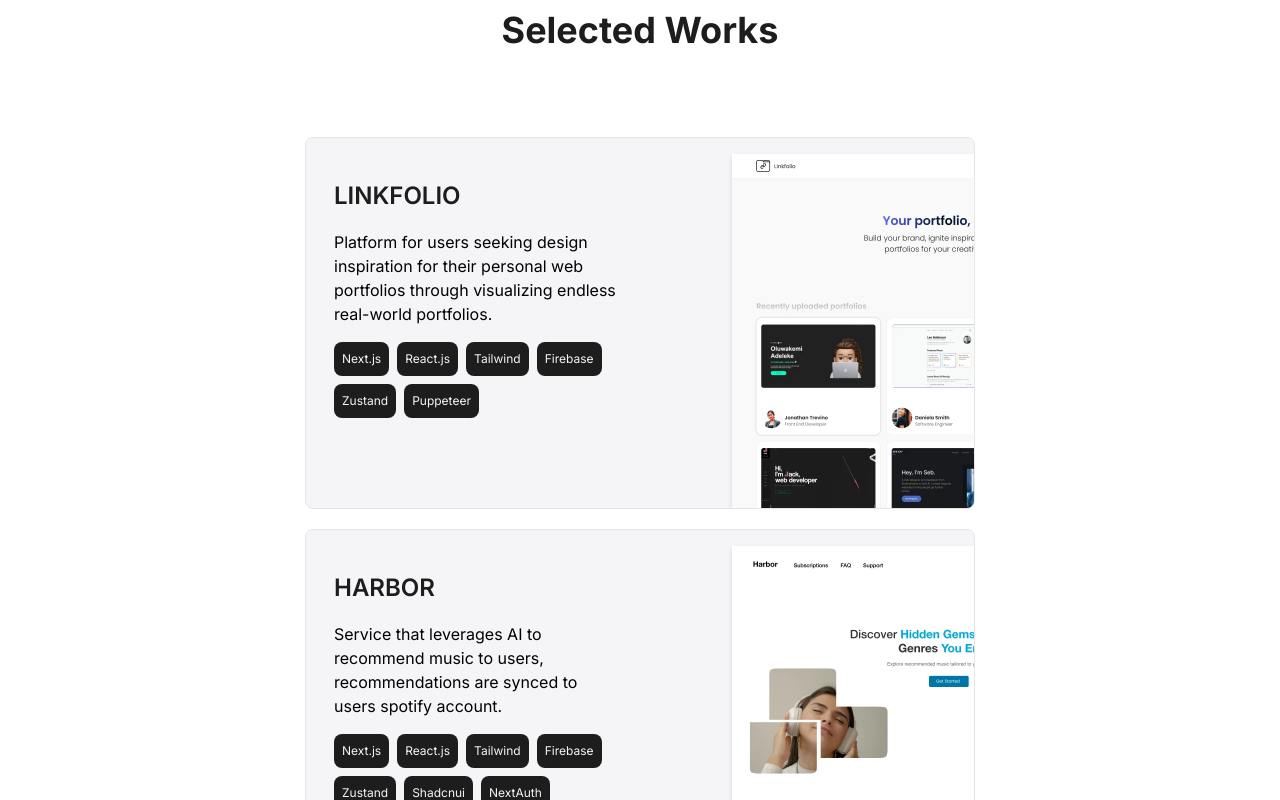
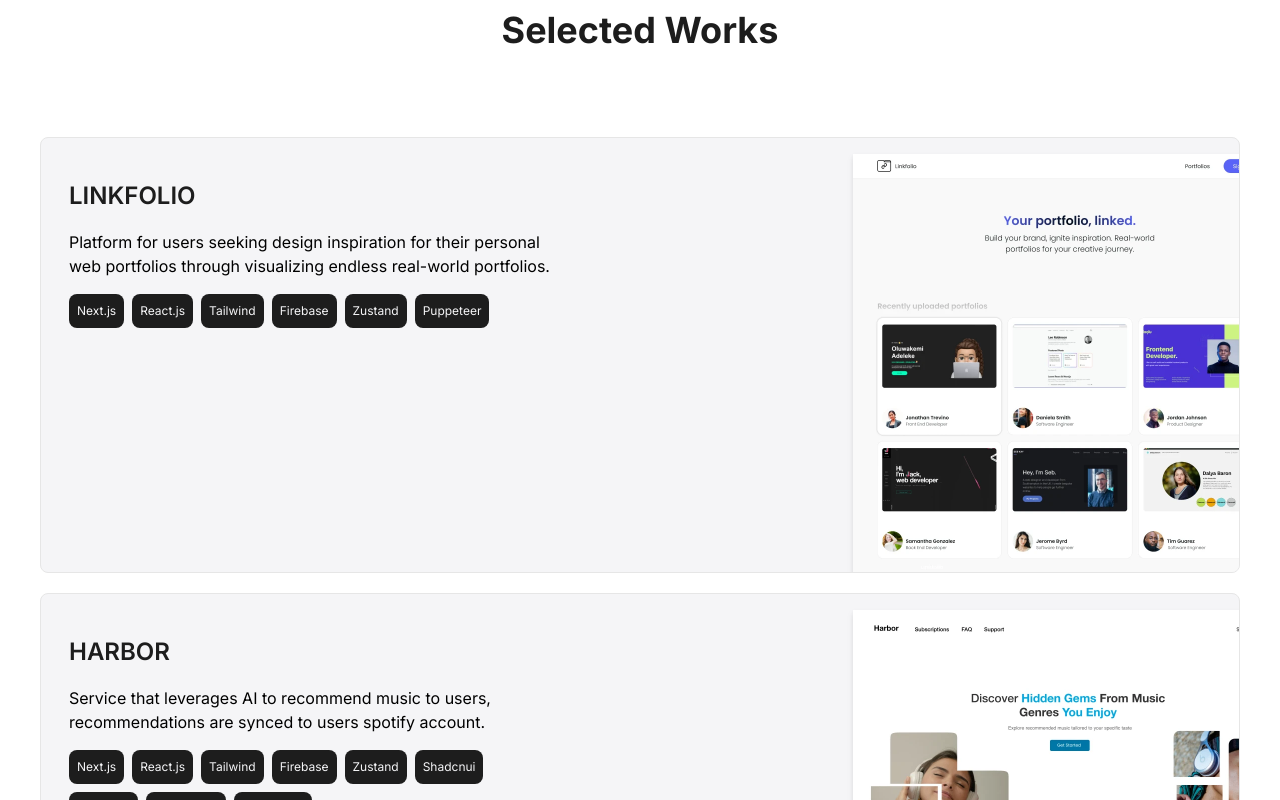
Before and after one commit to yeahimjt/portfolio, a Next.js app: page / in a window 1280 px wide. Shown: the part 1680-2480 px from the top of the page. Built offline with nearby package versions, Linux system fonts and the light colour scheme.

Commit message:
final commit

```diff
--- a/components/sample.tsx
+++ b/components/sample.tsx
@@ -18,10 +18,10 @@ const Sample = (props: Project) => {
     <motion.div
       ref={ref}
       style={{ scale: scaleProgress, opacity: opacityProgress }}
-      className="max-w-[670px] group hover:bg-[color:#E8E8EB] hover:border-[color:#D9D9D9] flex projects:flex-row flex-col  w-full bg-[color:#F5F5F7] overflow-hidden min-h-[372px] relative border border-[color:#E6E6E6] rounded-[8px] cursor-pointer"
+      className="group hover:bg-[color:#E8E8EB] hover:border-[color:#D9D9D9] flex lg:flex-row flex-col w-full bg-[color:#F5F5F7] overflow-hidden min-h-[372px] relative border border-[color:#E6E6E6] rounded-[8px] cursor-pointer"
       onClick={() => router.push(`${props.redirect_link}`)}
     >
-      <section className="projects:w-[345px] space-y-4 px-[28px] py-[40px] relative ">
+      <section className=" space-y-4 px-[28px] py-[40px] relative ">
         <h3 className="text-[24px] text-[color:#1D1D1D] font-semibold">
           {props.title}
         </h3>
@@ -37,8 +37,9 @@ const Sample = (props: Project) => {
           ))}
         </span>
       </section>
+      <section className="relative flex justify-end w-full ">
         <Image
-        className=" drop-shadow-md projects:absolute relative -right-48 top-4 group-hover:translate-y-2 group-hover:-translate-x-6 transition-all group-hover:-rotate-3 group-hover:scale-105"
+          className=" drop-shadow-md relative -right-12 top-4 group-hover:translate-y-2 group-hover:-translate-x-6 transition-all group-hover:-rotate-3 group-hover:scale-105"
           src={props.image_url}
           width={434}
           height={434}
@@ -46,6 +47,7 @@ const Sample = (props: Project) => {
           draggable={false}
           alt="project preview"
         />
+      </section>
     </motion.div>
   );
 };
--- a/package.json
+++ b/package.json
@@ -22,6 +22,8 @@
     "@types/react-dom": "^18",
     "autoprefixer": "^10.0.1",
     "postcss": "^8",
+    "prettier": "^3.2.5",
+    "prettier-plugin-tailwindcss": "^0.5.13",
     "tailwindcss": "^3.3.0",
     "typescript": "^5"
   }
```
Also changed, not shown: 1 other file (tests, documents, lock files or other folders). Lines whose indentation alone changed are shown as unchanged.
